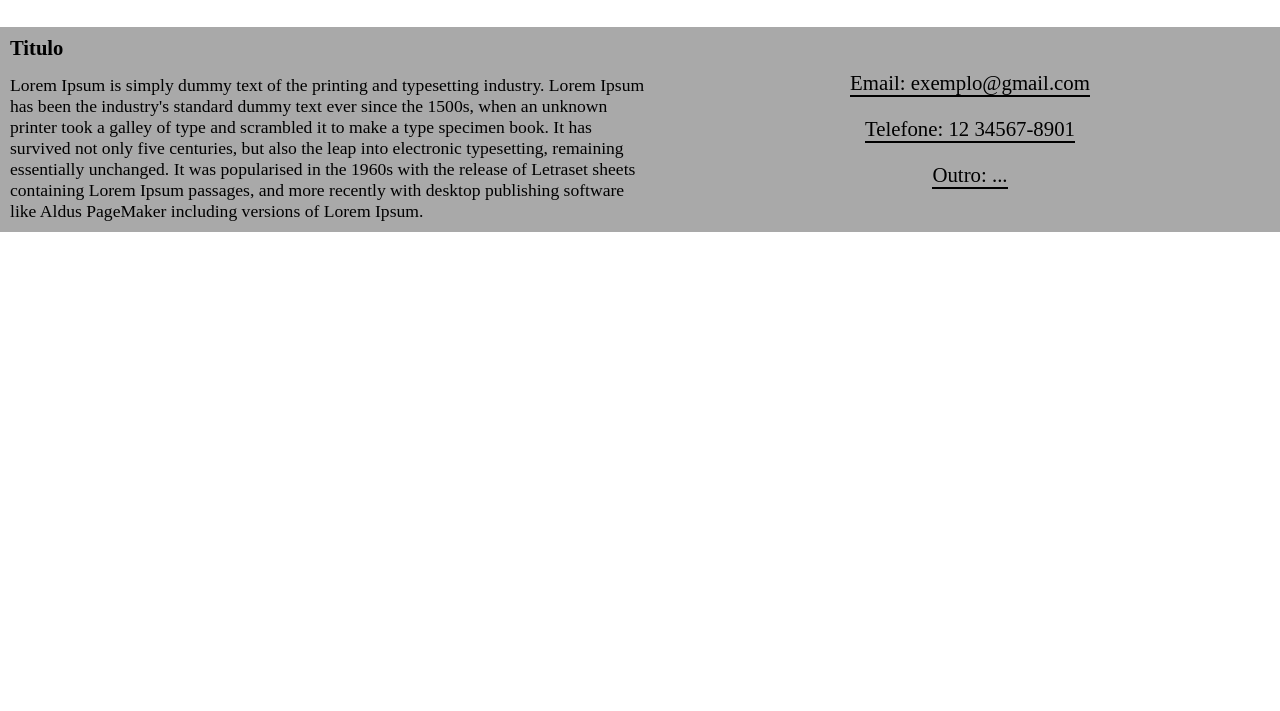
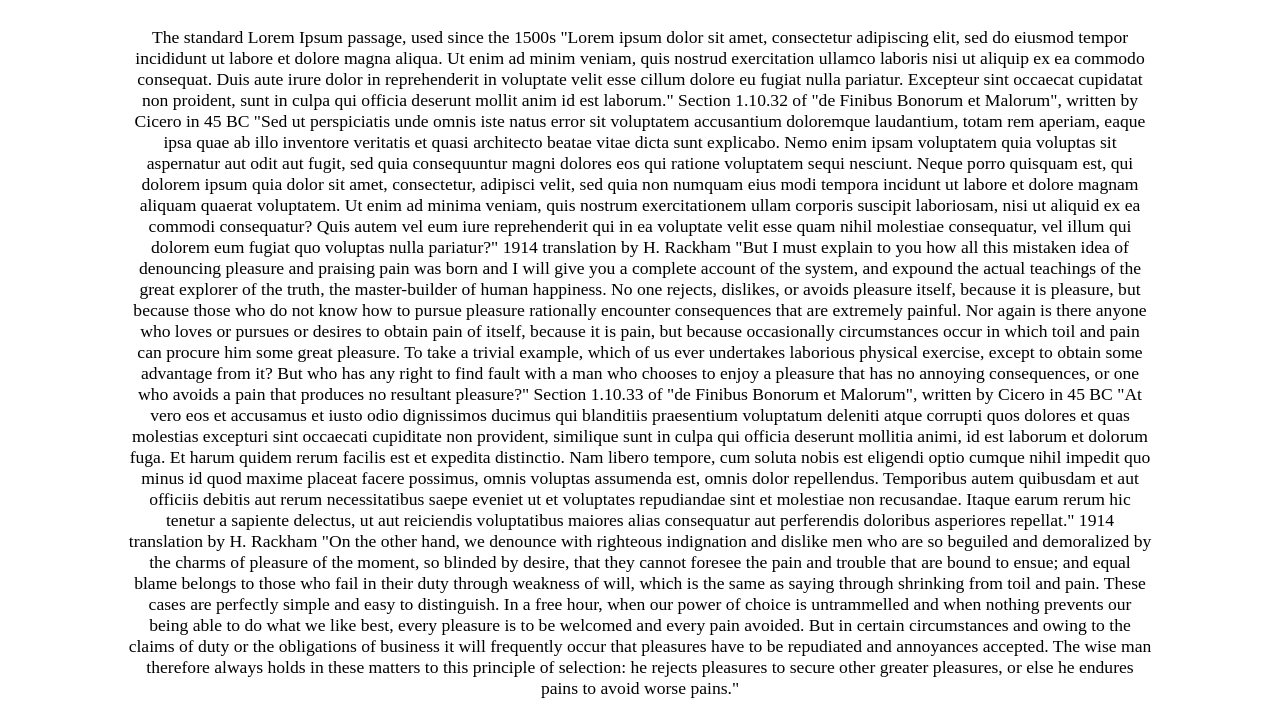
Before and after one commit to Vini-Bispo/PI-em-app, a plain HTML site: page site/home/index.html in a window 1280 px wide. Shown: the part 89-800 px from the top of the page. Drawn offline with Linux system fonts and the light colour scheme.

Commit message:
feat: area de conteudo genérica

```diff
--- a/site/home/index.html
+++ b/site/home/index.html
@@ -24,6 +24,22 @@
 
     <!--ÁREA DE CONTEÚDO-->
 
+    <div id="area-conteudo">
+        <p>The standard Lorem Ipsum passage, used since the 1500s
+            "Lorem ipsum dolor sit amet, consectetur adipiscing elit, sed do eiusmod tempor incididunt ut labore et dolore magna aliqua. Ut enim ad minim veniam, quis nostrud exercitation ullamco laboris nisi ut aliquip ex ea commodo consequat. Duis aute irure dolor in reprehenderit in voluptate velit esse cillum dolore eu fugiat nulla pariatur. Excepteur sint occaecat cupidatat non proident, sunt in culpa qui officia deserunt mollit anim id est laborum."
+
+            Section 1.10.32 of "de Finibus Bonorum et Malorum", written by Cicero in 45 BC
+            "Sed ut perspiciatis unde omnis iste natus error sit voluptatem accusantium doloremque laudantium, totam rem aperiam, eaque ipsa quae ab illo inventore veritatis et quasi architecto beatae vitae dicta sunt explicabo. Nemo enim ipsam voluptatem quia voluptas sit aspernatur aut odit aut fugit, sed quia consequuntur magni dolores eos qui ratione voluptatem sequi nesciunt. Neque porro quisquam est, qui dolorem ipsum quia dolor sit amet, consectetur, adipisci velit, sed quia non numquam eius modi tempora incidunt ut labore et dolore magnam aliquam quaerat voluptatem. Ut enim ad minima veniam, quis nostrum exercitationem ullam corporis suscipit laboriosam, nisi ut aliquid ex ea commodi consequatur? Quis autem vel eum iure reprehenderit qui in ea voluptate velit esse quam nihil molestiae consequatur, vel illum qui dolorem eum fugiat quo voluptas nulla pariatur?"
+
+            1914 translation by H. Rackham
+            "But I must explain to you how all this mistaken idea of denouncing pleasure and praising pain was born and I will give you a complete account of the system, and expound the actual teachings of the great explorer of the truth, the master-builder of human happiness. No one rejects, dislikes, or avoids pleasure itself, because it is pleasure, but because those who do not know how to pursue pleasure rationally encounter consequences that are extremely painful. Nor again is there anyone who loves or pursues or desires to obtain pain of itself, because it is pain, but because occasionally circumstances occur in which toil and pain can procure him some great pleasure. To take a trivial example, which of us ever undertakes laborious physical exercise, except to obtain some advantage from it? But who has any right to find fault with a man who chooses to enjoy a pleasure that has no annoying consequences, or one who avoids a pain that produces no resultant pleasure?"
+
+            Section 1.10.33 of "de Finibus Bonorum et Malorum", written by Cicero in 45 BC
+            "At vero eos et accusamus et iusto odio dignissimos ducimus qui blanditiis praesentium voluptatum deleniti atque corrupti quos dolores et quas molestias excepturi sint occaecati cupiditate non provident, similique sunt in culpa qui officia deserunt mollitia animi, id est laborum et dolorum fuga. Et harum quidem rerum facilis est et expedita distinctio. Nam libero tempore, cum soluta nobis est eligendi optio cumque nihil impedit quo minus id quod maxime placeat facere possimus, omnis voluptas assumenda est, omnis dolor repellendus. Temporibus autem quibusdam et aut officiis debitis aut rerum necessitatibus saepe eveniet ut et voluptates repudiandae sint et molestiae non recusandae. Itaque earum rerum hic tenetur a sapiente delectus, ut aut reiciendis voluptatibus maiores alias consequatur aut perferendis doloribus asperiores repellat."
+
+            1914 translation by H. Rackham
+            "On the other hand, we denounce with righteous indignation and dislike men who are so beguiled and demoralized by the charms of pleasure of the moment, so blinded by desire, that they cannot foresee the pain and trouble that are bound to ensue; and equal blame belongs to those who fail in their duty through weakness of will, which is the same as saying through shrinking from toil and pain. These cases are perfectly simple and easy to distinguish. In a free hour, when our power of choice is untrammelled and when nothing prevents our being able to do what we like best, every pleasure is to be welcomed and every pain avoided. But in certain circumstances and owing to the claims of duty or the obligations of business it will frequently occur that pleasures have to be repudiated and annoyances accepted. The wise man therefore always holds in these matters to this principle of selection: he rejects pleasures to secure other greater pleasures, or else he endures pains to avoid worse pains."</p>
+    </div>
 
     <!--FOOTER-->
     <footer>
--- a/site/home/style.css
+++ b/site/home/style.css
@@ -63,7 +63,13 @@
 
 
 /*AREA DE CONTEUDO*/
-
+    /*Geral*/
+    #area-conteudo{
+        font-size: 1.1rem;
+        max-width: 80vw;
+        text-align: center;
+        margin: 30px auto;
+    }
 
 /*FOOTER*/
     /*Geral*/
```
